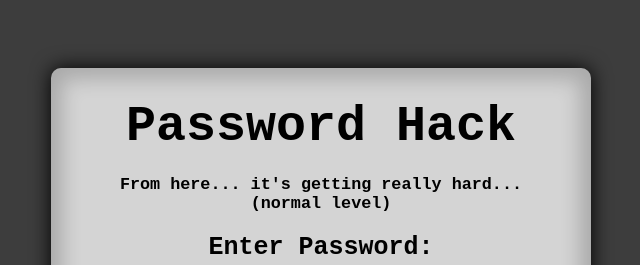
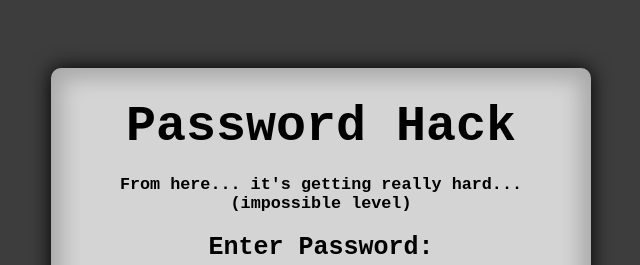
Before and after one commit to ShovalEinat/Password-Hack-5, a plain HTML site: page index.html in a window 1280 px wide. Shown: the part 132-397 px from the top of the page, 319-959 px from the left. Drawn offline with Linux system fonts and the light colour scheme.

Commit message:
Update index.html

```diff
--- a/index.html
+++ b/index.html
@@ -9,7 +9,7 @@
 <body>
     <div id="background">
         <h1 id="title">Password Hack</h1>
-        <h6 id="clue">From here... it's getting really hard... <br> (normal level)</h6>
+        <h6 id="clue">From here... it's getting really hard... <br> (impossible level)</h6>
         <h4 id="clue">Enter Password:</h4>
         <input id="userPassInput" value="" type="password">
         <input type="checkbox" onclick="showPass()">
```
